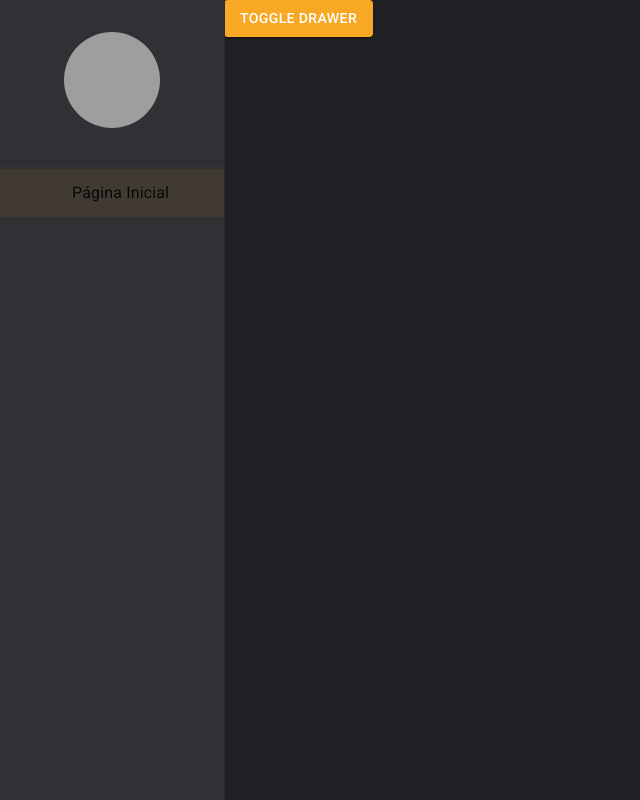
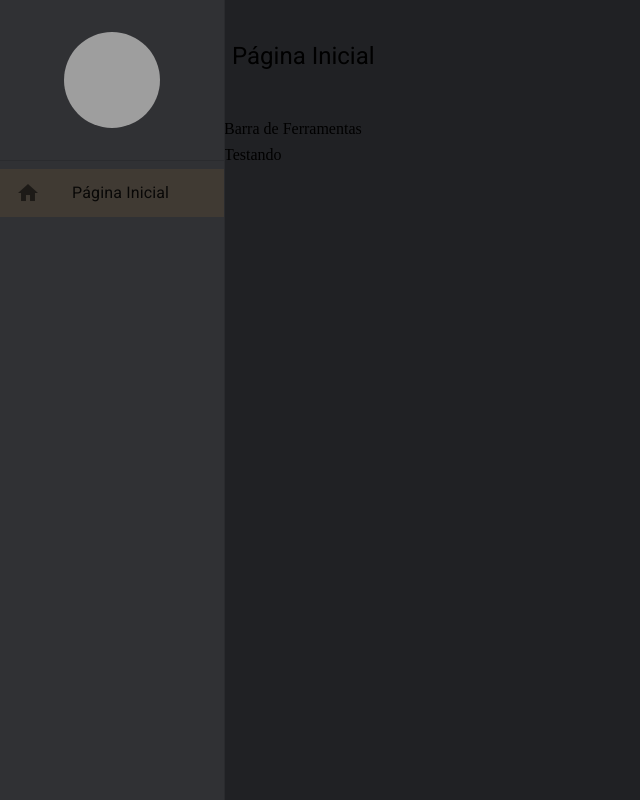
Before and after one commit to DerickSena/ReactMaterialUI, a React (Create React App) app: page /pagina-inicial in a window 1280 px wide. Shown: the whole page, without its empty margins (0-640 px from the left). Built offline with nearby package versions, Linux system fonts and the light colour scheme; grey boxes are pictures that could not be loaded.

Commit message:
feat: Base de Pagina Inicial

```diff
--- /dev/null
+++ b/src/pages/dashboard/Dashboard.tsx
@@ -0,0 +1,12 @@
+import { LayoutBaseDePagina } from '../../shared/layouts';
+
+
+export const Dashboard=()=>{
+
+
+  return(
+    <LayoutBaseDePagina titulo='Página Inicial'>
+        Testando
+    </LayoutBaseDePagina>
+  );
+};
--- a/src/pages/index.ts
+++ b/src/pages/index.ts
@@ -1 +1 @@
-export {  };
+export * from './dashboard/Dashboard';
--- a/src/routes/index.tsx
+++ b/src/routes/index.tsx
@@ -1,16 +1,17 @@
-import { Button } from '@mui/material';
+
 import { Routes, Route, Navigate } from 'react-router-dom';
 import { useDrawerContext } from '../shared/contexts';
 import { useEffect } from 'react';
+import { Dashboard } from '../pages';
 
 export const AppRoutes = () => {
-  const { toggleDrawerOpen,setDrawerOptions } = useDrawerContext();
+  const {setDrawerOptions } = useDrawerContext();
 
   useEffect(() => {
     setDrawerOptions([
       {
         label:'Página Inicial',
-        icon:'icon',
+        icon:'home',
         path:'/pagina-inicial',
       },
     ]);
@@ -18,7 +19,7 @@
 
   return (
     <Routes>
-      <Route path="/pagina-inicial" element={<Button variant='contained' color='primary' onClick={toggleDrawerOpen}> Toggle drawer </Button>} />
+      <Route path="/pagina-inicial" element={<Dashboard/>} />
 
       <Route path="*" element={<Navigate to="/pagina-inicial" />} />
     </Routes>
--- /dev/null
+++ b/src/shared/layouts/LayoutBaseDePagina.tsx
@@ -0,0 +1,43 @@
+import { Box, Icon, IconButton, Theme, Typography, useMediaQuery, useTheme } from '@mui/material';
+import {  useDrawerContext } from '../contexts';
+
+
+interface ILayoutBaseDePaginaProps{
+    titulo:string;
+    children:React.ReactNode
+}
+
+
+
+export const LayoutBaseDePagina : React.FC<ILayoutBaseDePaginaProps> = ({children,titulo}) => {
+  const smDown = useMediaQuery((theme: Theme)=>theme.breakpoints.down('sm'));
+  const theme = useTheme();
+
+  const {toggleDrawerOpen}= useDrawerContext();
+
+  return(
+    <Box height="100%" display="flex" flexDirection="column" gap={1}>
+      <Box padding={1} display="flex" alignItems="center" height={theme.spacing(12)} gap={1} >
+        {smDown &&
+          (<IconButton onClick={toggleDrawerOpen}>
+            <Icon>
+                menu
+            </Icon>
+          </IconButton>)}
+        <Typography variant="h5">
+          {titulo}
+        </Typography>
+
+      </Box>
+
+      <Box>
+        Barra de Ferramentas
+      </Box>
+
+      <Box>
+        {children}
+      </Box>
+
+    </Box>
+  );
+};
--- a/src/shared/layouts/index.ts
+++ b/src/shared/layouts/index.ts
@@ -1 +1 @@
-export {  };
+export * from './LayoutBaseDePagina' ;
```
